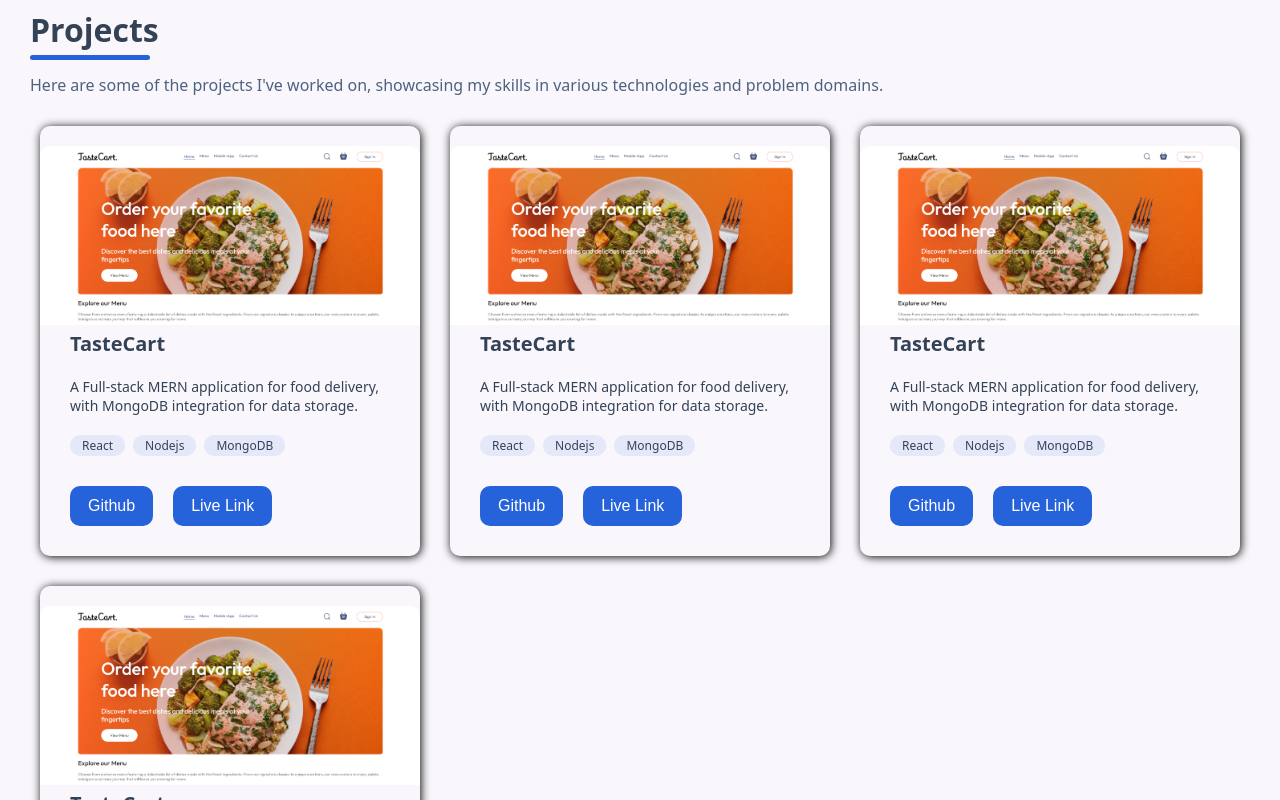
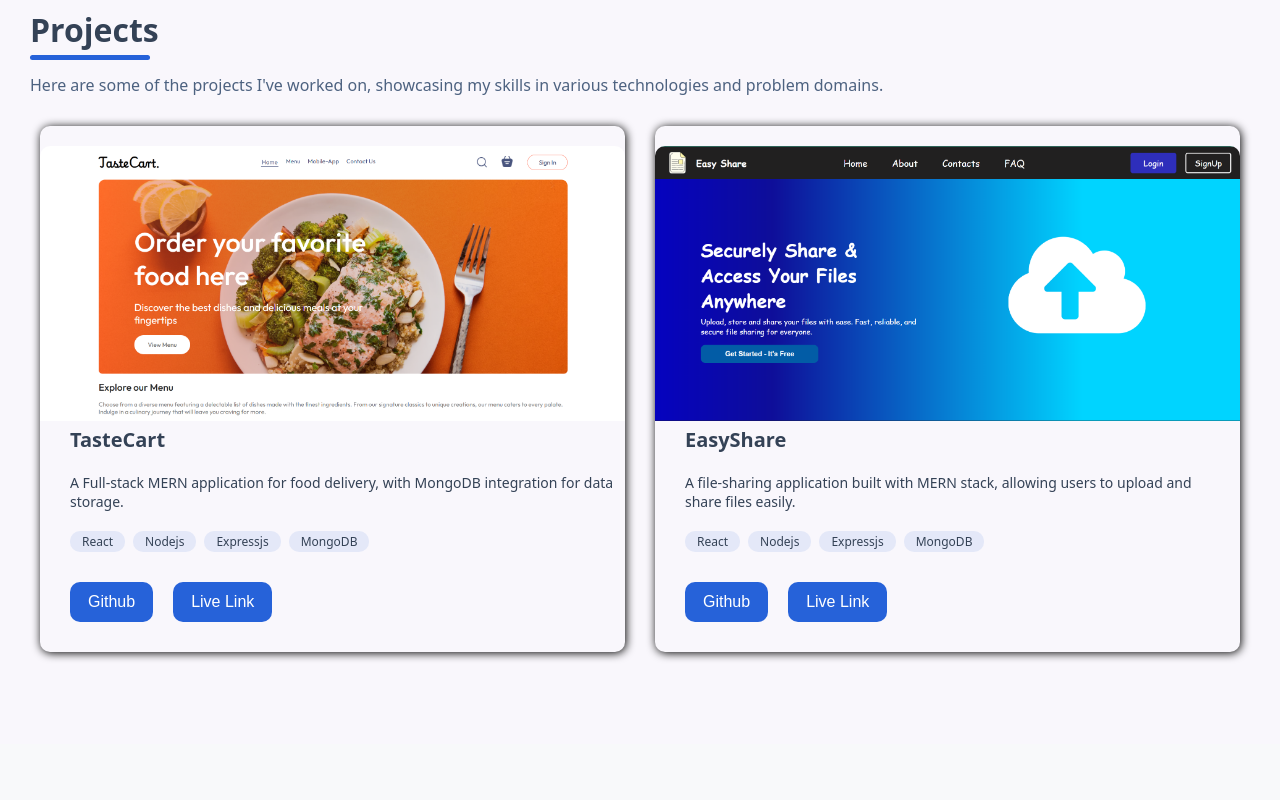
Before and after one commit to farazakram123/Portfolio, a React (Vite) app: page / in a window 1280 px wide. Shown: the part 1580-2380 px from the top of the page. Built offline with nearby package versions, Linux system fonts and the light colour scheme.

Commit message:
feat: add EasyShare project with details and update project links

```diff
--- a/src/assets/assets.js
+++ b/src/assets/assets.js
@@ -1,39 +1,32 @@
-import dayMode from '../assets/day-mode.png';
-import nightMode from '../assets/night-mode.png';
-import menu from '../assets/menu.png';
-import main_menu from '../assets/main-menu.png';
-import tasteCart from '../assets/TasteCart.png';
+import dayMode from "../assets/day-mode.png";
+import nightMode from "../assets/night-mode.png";
+import menu from "../assets/menu.png";
+import main_menu from "../assets/main-menu.png";
+import tasteCart from "../assets/TasteCart.png";
+import easyShare from "../assets/EasyShare.png";
 
 export const projects = [
   {
-        name : "TasteCart",
-        description : "A Full-stack MERN application for food delivery, with MongoDB integration for data storage.",
-        skills : ["React", "Nodejs", "MongoDB"],
-        image : tasteCart
+    name: "TasteCart",
+    description: "A Full-stack MERN application for food delivery, with MongoDB integration for data storage.",
+    skills: ["React", "Nodejs", "Expressjs", "MongoDB"],
+    image: tasteCart,
+    url: 'https://tastecart-frontend.onrender.com',
+    github: 'https://github.com/farazakram123/TasteCart'
   },
   {
-        name : "TasteCart",
-        description : "A Full-stack MERN application for food delivery, with MongoDB integration for data storage.",
-        skills : ["React", "Nodejs", "MongoDB"],
-        image : tasteCart
-    },
-    {
-        name : "TasteCart",
-        description : "A Full-stack MERN application for food delivery, with MongoDB integration for data storage.",
-        skills : ["React", "Nodejs", "MongoDB"],
-        image : tasteCart
-    },
-    {
-        name : "TasteCart",
-        description : "A Full-stack MERN application for food delivery, with MongoDB integration for data storage.",
-        skills : ["React", "Nodejs", "MongoDB"],
-        image : tasteCart
+    name: "EasyShare",
+    description: "A file-sharing application built with MERN stack, allowing users to upload and share files easily.",
+    skills: ["React", "Nodejs", "Expressjs", "MongoDB"],
+    image: easyShare,
+    url: 'https://easyshare-frontend-bmh3.onrender.com',
+    github: 'https://github.com/farazakram123/EasyShare'
   }
-]
+];
 
 export const assets = {
   dayMode,
   nightMode,
   menu,
   main_menu
-}
+};
--- a/src/components/Footer/Footer.jsx
+++ b/src/components/Footer/Footer.jsx
@@ -19,7 +19,7 @@ const Footer = () => {
                         <a href="https://github.com/farazakram123" target="_blank" rel="noopener noreferrer">
                             <Github />
                         </a>
-                        <a href="https://www.linkedin.com/" target="_blank" rel="noopener noreferrer">
+                        <a href="https://www.linkedin.com/in/mohd-faraz-akram-0b10a6207/" target="_blank" rel="noopener noreferrer">
                             <Linkedin />
                         </a>
                         <a href="mailto:contact@example.com">
--- a/src/components/Navbar/Navbar.jsx
+++ b/src/components/Navbar/Navbar.jsx
@@ -18,7 +18,7 @@ const Navbar = () => {
                     <a href="#about">About</a>
                     <a href='#projects'>Projects</a>
                     <a href='#my-skills'>Skills</a>
-                    <Link to='/under-development'>Achievements</Link>
+                    {/* <Link to='/under-development'>Achievements</Link> */}
                     <a href='#contact'>Contact</a>
                 </div>
 
--- a/src/components/ProjectContainer/ProjectContainer.jsx
+++ b/src/components/ProjectContainer/ProjectContainer.jsx
@@ -1,16 +1,15 @@
-import React from 'react'
 import './ProjectContainer.css'
 import Skills from '../Skills/Skills'
-import { Link } from 'react-router-dom'
+import { assets } from '../../assets/assets'
 
-const ProjectContainer = ({name, description, skills, image}) => {
+const ProjectContainer = ({name, description, skills, image, url, github}) => {
 
     const openGitLink = () => {
-        window.open('https://github.com/farazakram123/TasteCart', "_blank");
+        window.open(github, "_blank");
     }
 
     const openLiveLink = () => {
-        window.open('https://tastecart-frontend.onrender.com', "_blank");
+        window.open(url, "_blank");
     }
 
   return (
--- a/src/components/Projects/Projects.jsx
+++ b/src/components/Projects/Projects.jsx
@@ -16,7 +16,7 @@ const Projects = () => {
         {
           projects.map((project, index) => {
             return <div key={index}>
-              <ProjectContainer name={project.name} description={project.description} skills={project.skills} image={project.image}/>
+              <ProjectContainer name={project.name} description={project.description} skills={project.skills} image={project.image} url={project.url} github={project.github} />
             </div>
           })
         }
```
Also changed, not shown: src/assets/EasyShare.png (added). Lines whose indentation alone changed are shown as unchanged.
